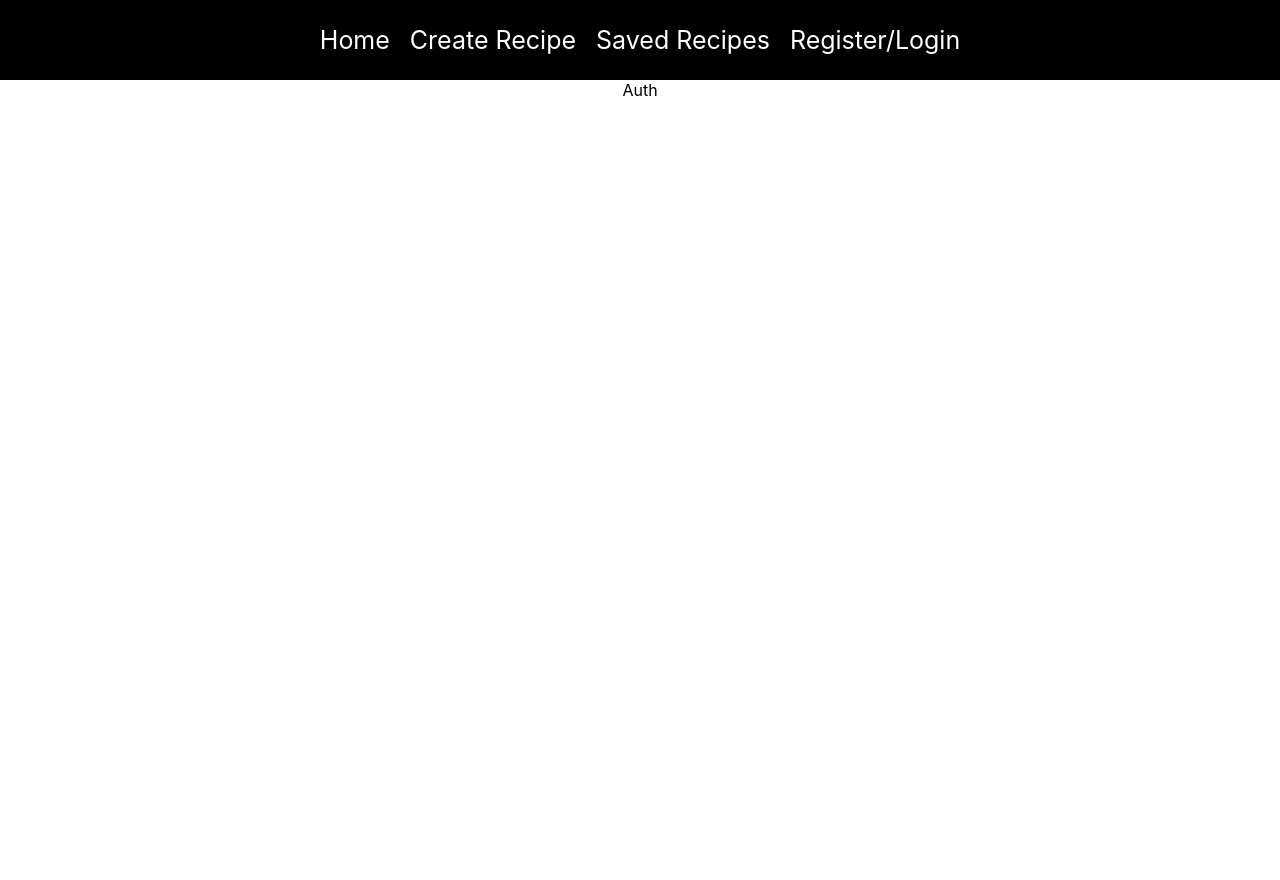
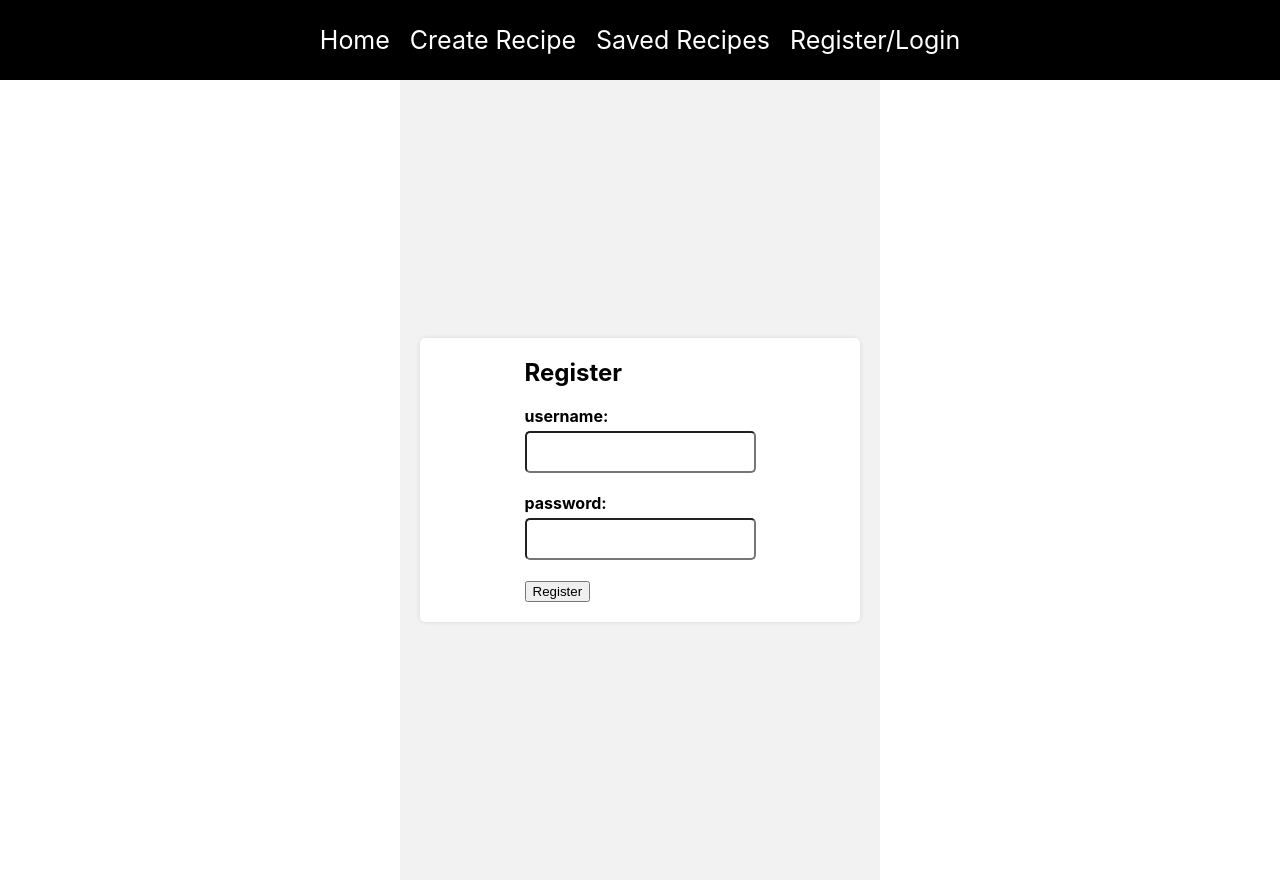
Before and after one commit to kemila3/Recipe-App, a React (Create React App) app in the folder client/: page /auth in a window 1280 px wide. Before the commit the page ends 800 px from the top, so only its background shows below. Built offline with nearby package versions, Linux system fonts and the light colour scheme.

Commit message:
Registration done

```diff
--- a/client/src/pages/auth.js
+++ b/client/src/pages/auth.js
@@ -1,3 +1,44 @@
+import { useState } from "react";
+
 export const Auth = () => {
-    return <div>Auth</div>;
-  };
+  return (
+    <div className="auth">
+      <Login />
+      <Register />
+    </div>
+  );
+};
+
+const Login = () => {};
+
+const Register = () => {
+  const [username, setUsername] = useState("");
+  const [password, setPassword] = useState("");
+
+  return (
+    <div className="auth-container">
+      <form>
+        <h2>Register</h2>
+        <div className="form-group">
+          <label htmlFor="username">username:</label>
+          <input
+            type="text"
+            id="username"
+            value={username}
+            onChange={(event) => setUsername(event.target.value)}
+          />
+        </div>
+        <div className="form-group">
+          <label htmlFor="password">password:</label>
+          <input
+            type="password"
+            id="password"
+            value={password}
+            onChange={(event) => setPassword(event.target.value)}
+          />
+        </div>
+        <button type="submit">Register</button>
+      </form>
+    </div>
+  );
+};
```
